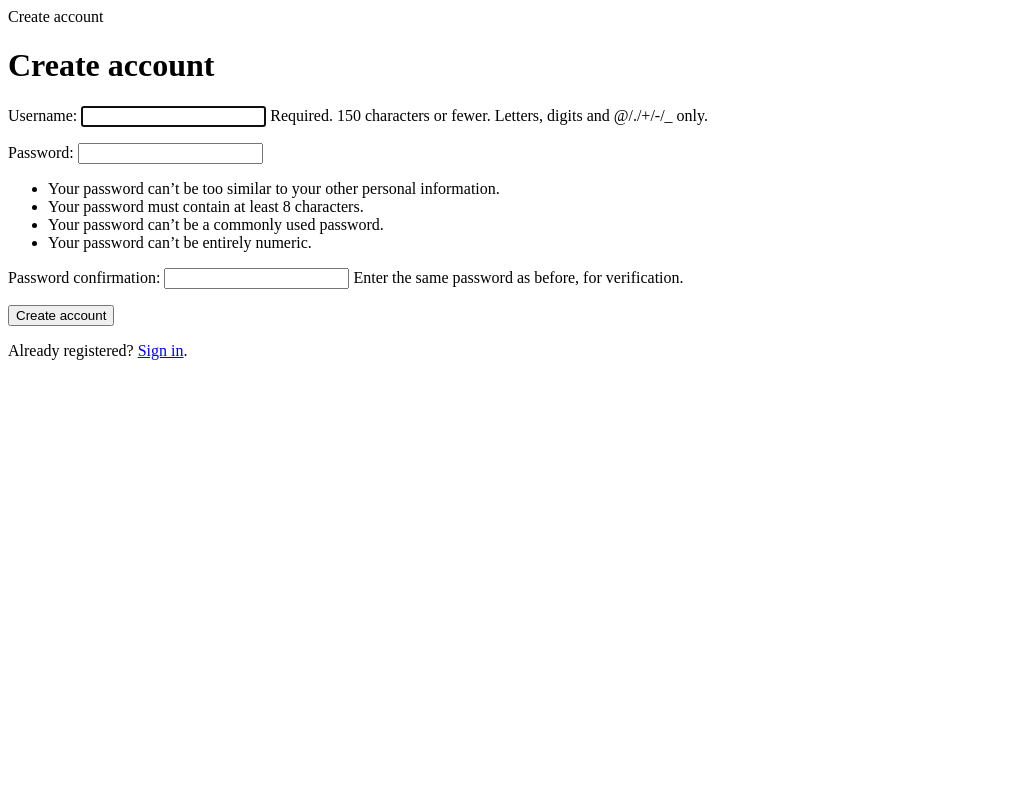
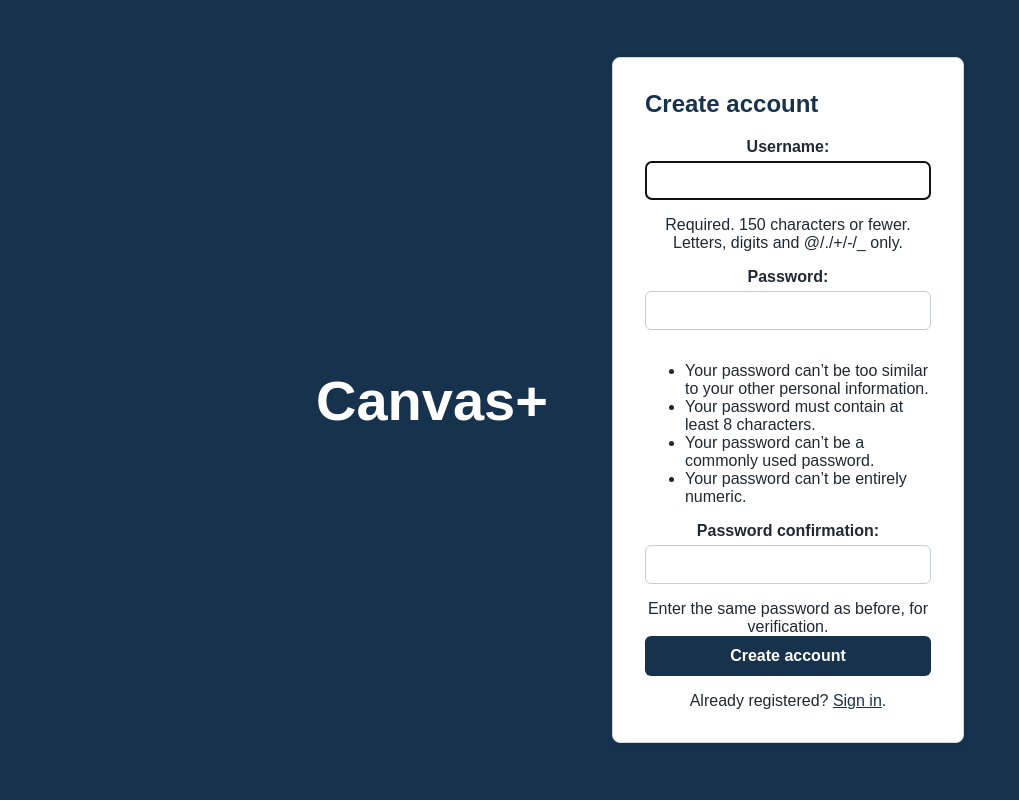
Before and after one commit to CS4300-CS5300-FA26/team-6, a Django app: page /accounts/register/ in a window 1280 px wide. Shown: the whole page, without its empty margins (0-1019 px from the left). Run offline with Django 5.2, Linux system fonts and the light colour scheme.

Commit message:
feat: updated login.html and register.html to use shared styles

```diff
--- a/canvas_plus/accounts/templates/accounts/register.html
+++ b/canvas_plus/accounts/templates/accounts/register.html
@@ -1,15 +1,20 @@
-{% comment %}
-<!-- {% extends "accounts/base.html" %} -->
-{% endcomment %}
+{% extends "base.html" %}
+
+{% block body_class %} class="landing-page"{% endblock %}
+{% block navigation %}{% endblock %}
+{% block app_main_start %}<main class="landing">{% endblock %}
 
 {% block title %}Create account{% endblock %}
 
 {% block content %}
-  <h1>Create account</h1>
+  <div class="brand"><h1>Canvas+</h1></div>
+  <section class="login-box">
+    <h2>Create account</h2>
     <form method="post">
       {% csrf_token %}
       {{ form.as_p }}
       <button type="submit">Create account</button>
     </form>
     <p>Already registered? <a href="{% url 'login' %}">Sign in</a>.</p>
+  </section>
 {% endblock %}
```
Also changed, not shown: canvas_plus/accounts/templates/accounts/login.html (+9 -4 lines). Lines whose indentation alone changed are shown as unchanged.
